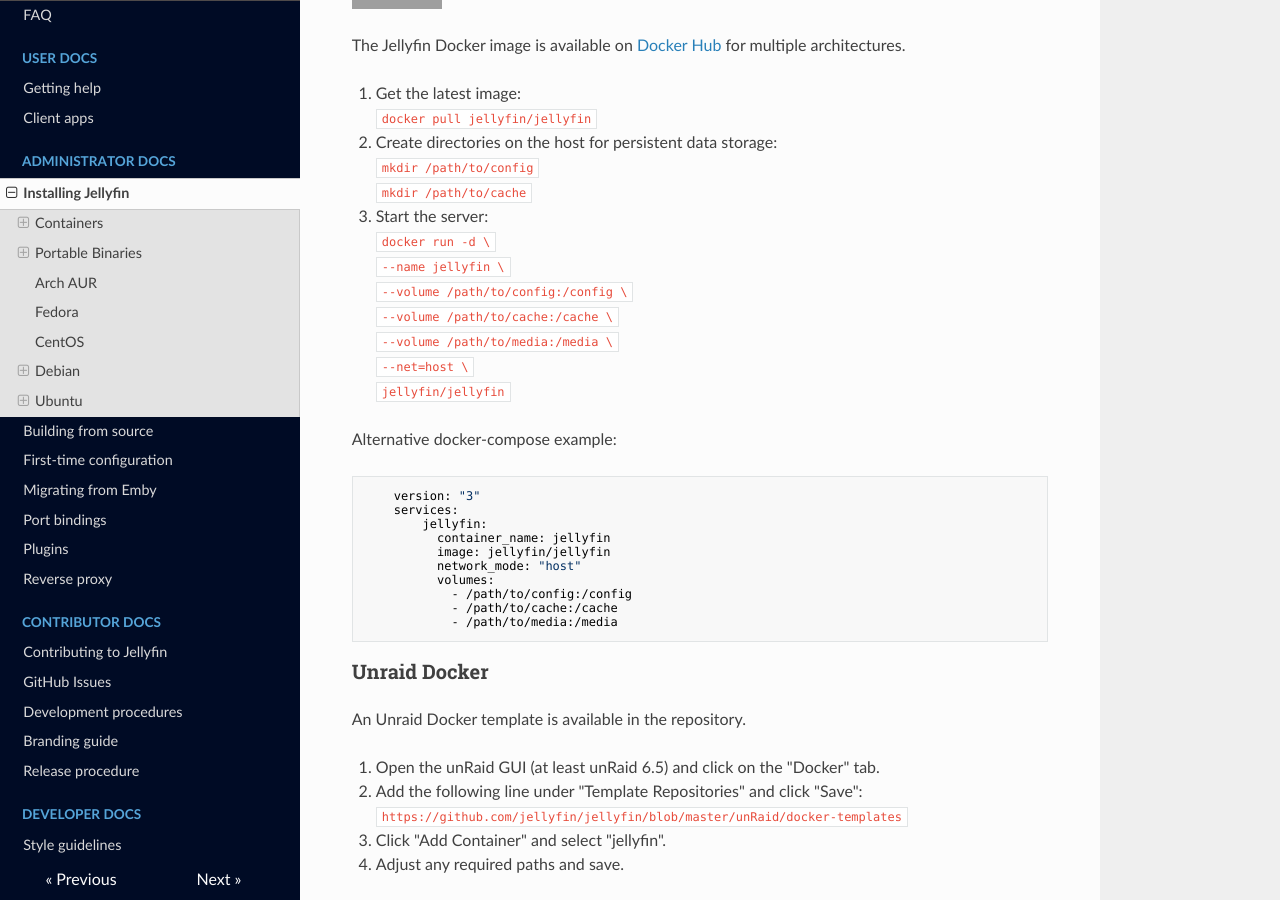
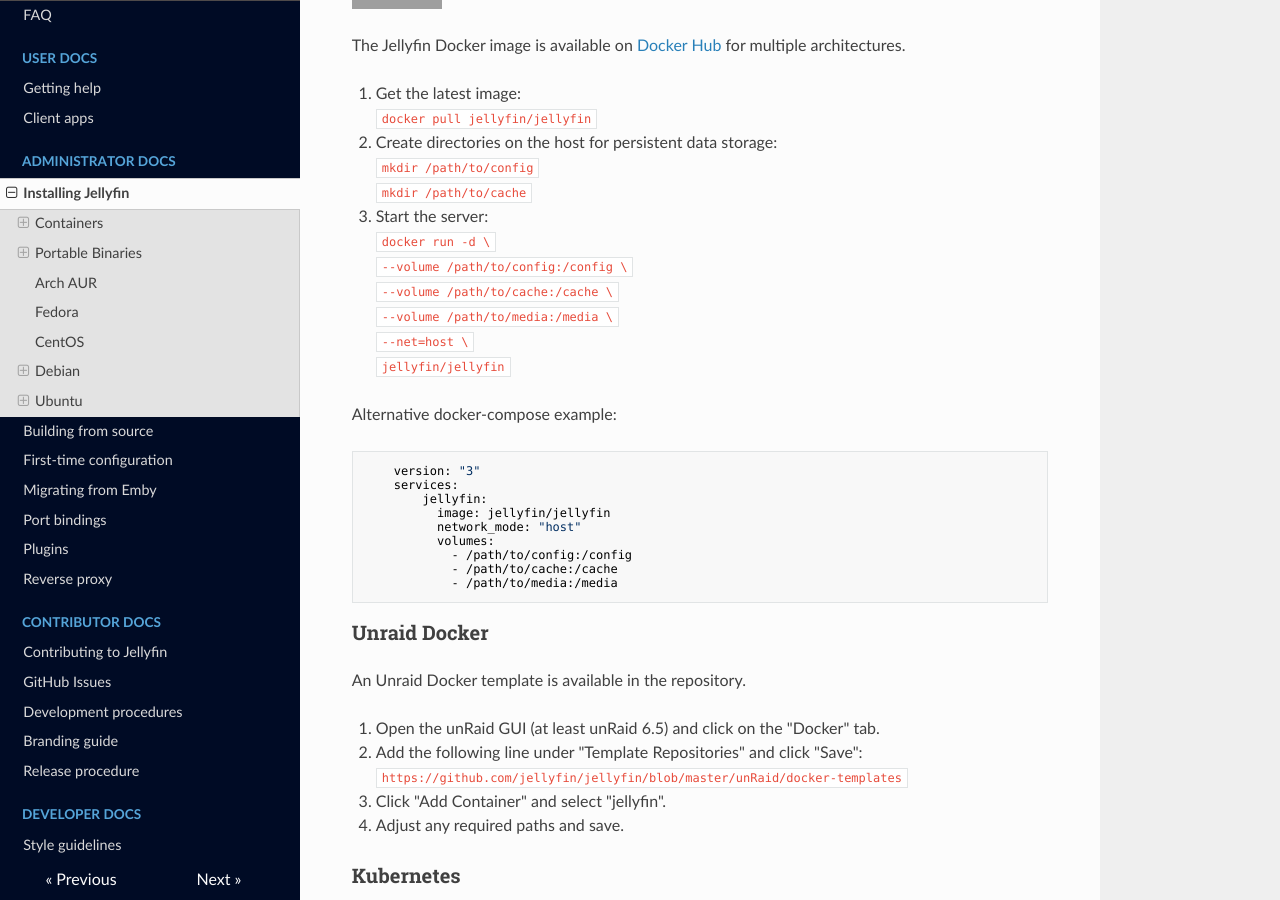
Before and after one commit to jellyfin-archive/jellyfin-docs, an MkDocs documentation site: the page built from docs/administrator-docs/installing.md, in a window 1280 px wide and 900 px high, scrolled down 352 px. Built offline with MkDocs 1.6.1, drawn with Linux system fonts in a browser that asks for light colours; nearby versions of some CDN libraries; old or Windows-style settings are respelled for this version of MkDocs; grey boxes are pictures that could not be loaded.

Commit message:
Removed Docker container name parameters

```diff
--- a/docs/administrator-docs/installing.md
+++ b/docs/administrator-docs/installing.md
@@ -17,7 +17,6 @@ The Jellyfin Docker image is available on [Docker Hub](https://hub.docker.com/r/
     `mkdir /path/to/cache`
 3. Start the server:
     `docker run -d \`
-    `--name jellyfin \`
     `--volume /path/to/config:/config \`
     `--volume /path/to/cache:/cache \`
     `--volume /path/to/media:/media \`
@@ -29,7 +28,6 @@ Alternative docker-compose example:
     version: "3"
     services:
         jellyfin:
-          container_name: jellyfin
           image: jellyfin/jellyfin
           network_mode: "host"
           volumes:
```
